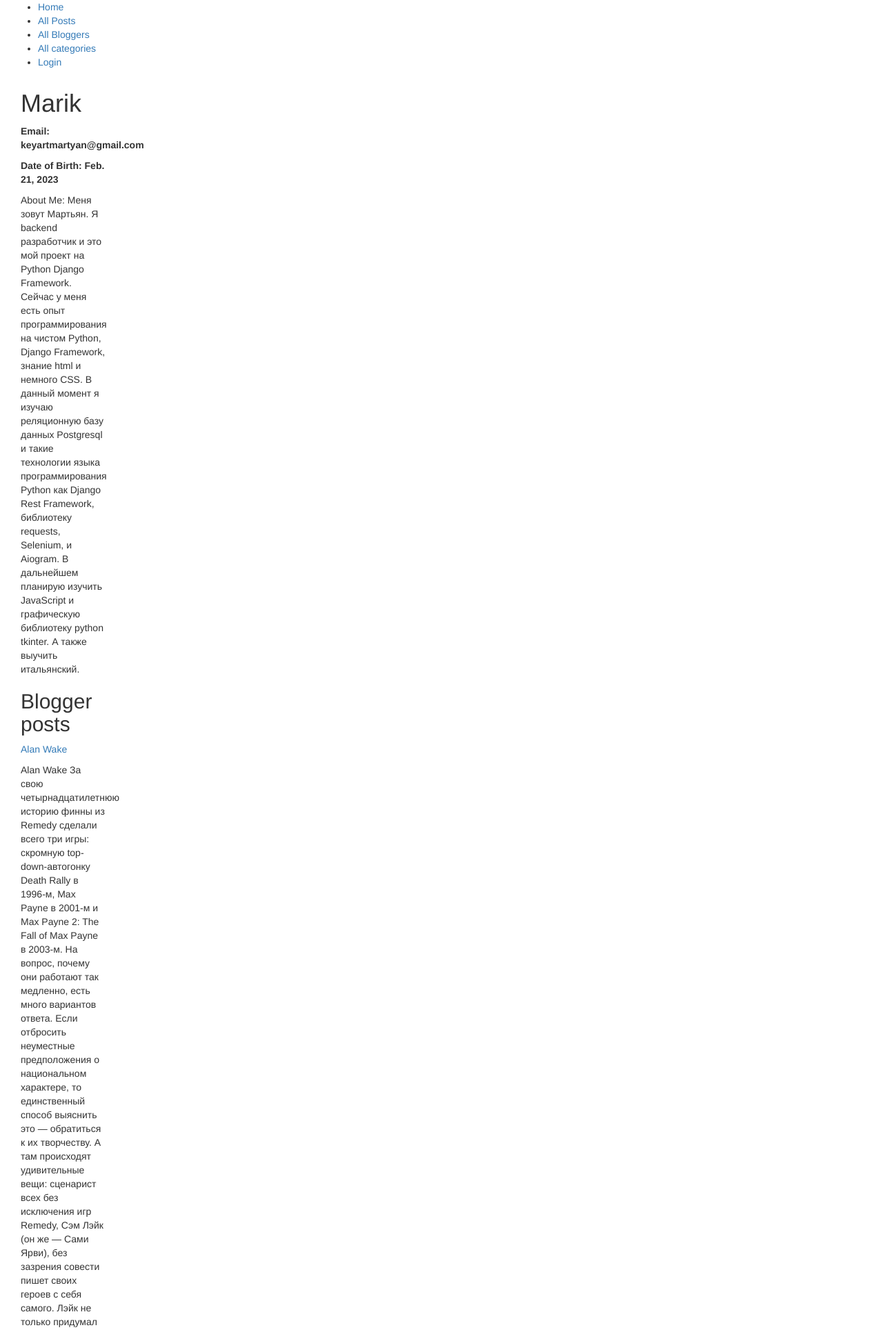
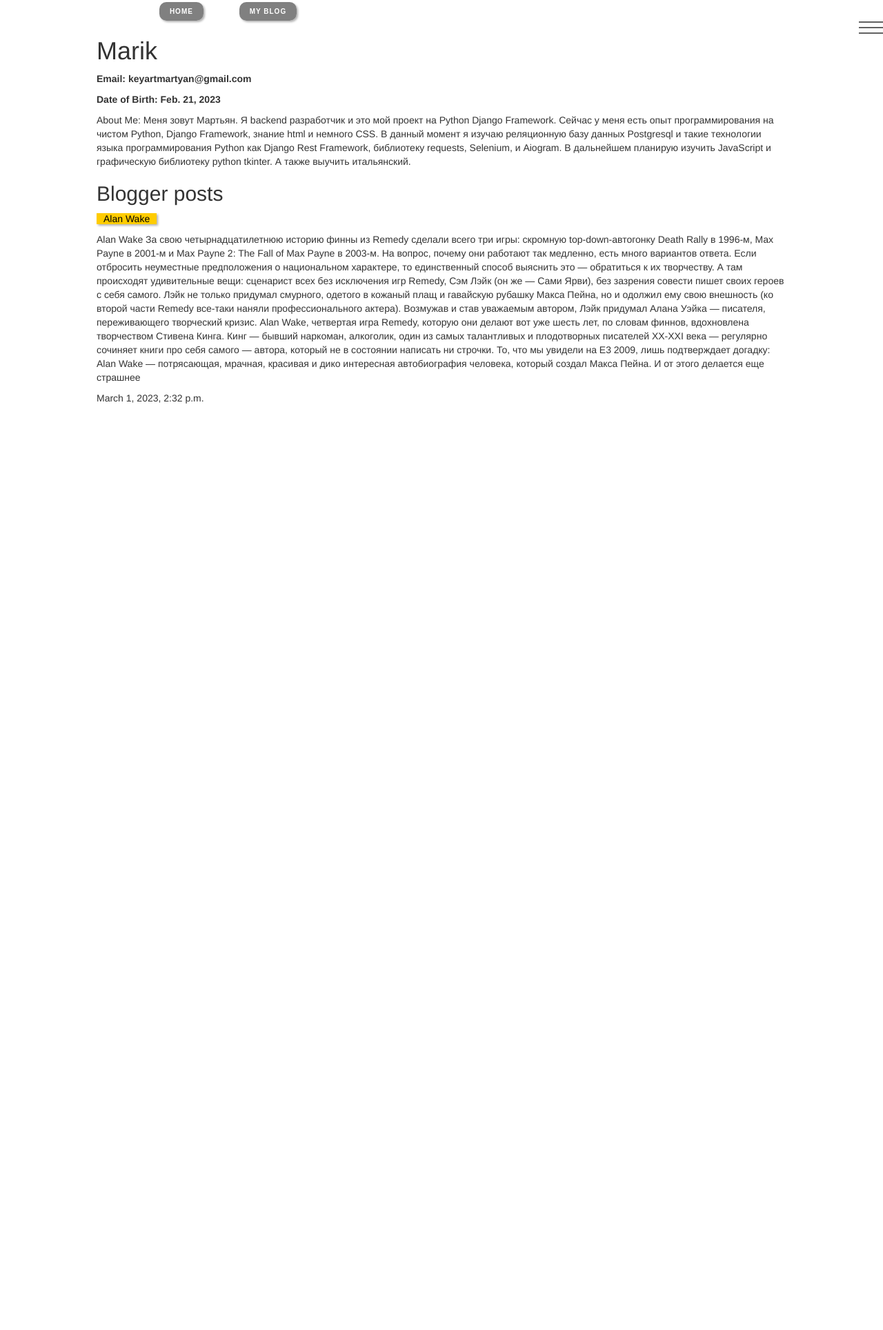
Before and after one commit to BrainDiver/miniblog, a Django app: page /blog/bloggers/3 in a window 1280 px wide. Shown: the top 1928 px of the page at 69% size. After the commit the page ends 585 px from the top, so only its background shows below. Run offline with Django 4.2, Linux system fonts and the light colour scheme; data comes from the database, SQL or seed files in the repository; both versions use the stored data as it was after the commit; some libraries are stand-ins or nearby versions.

Commit message:
Made simple CSS design

```diff
--- a/blog/models.py
+++ b/blog/models.py
@@ -7,7 +7,8 @@ class Category(models.Model):
     Model representing an category.
     """
     name = models.CharField(max_length=20, help_text= "Enter a blog category")
-
+    class Meta:
+        ordering=['name']
     def __str__(self):
         """
         String for representing the Model object.
@@ -23,6 +24,8 @@ class Blogger(models.Model):
     email = models.EmailField(unique= True)
     date_of_birth = models.DateField(null= True, blank= True)
     about_blogger = models.TextField(max_length= 3000, help_text= 'information about bloger')
+    class Meta:
+        ordering=['nickname']
     def __str__(self):
         """
         String for representing the Model object.
@@ -36,12 +39,13 @@ class Blogger(models.Model):
         return reverse('blogger-detail', args=[str(self.id)])
 
 class Post(models.Model):
-    title=models.CharField(max_length=40, help_text='Enter title for this blog')
+    title=models.CharField(max_length=40, help_text='Enter title for this post')
     blogger=models.ForeignKey('Blogger', on_delete=models.CASCADE,related_name= "bloggerposts")
     categories=models.ManyToManyField(Category, related_name='category_post')
     content=models.TextField()
     timestamp=models.DateTimeField(auto_now_add=True)
-
+    class Meta:
+        ordering=['-timestamp']
     def __str__(self):
         return self.title
     def display_category(self):
--- /dev/null
+++ b/blog/static/css/styles.css
@@ -0,0 +1,240 @@
+.menu-btn{
+  display: flex;
+  align-items: center;
+  position: absolute;
+  padding-top: 30px;
+  top: 0;
+  right:0;
+  width: 35px;
+  height: 50px;
+  cursor: pointer;
+  z-index: 1;
+}
+
+.menu-btn > span,
+.menu-btn > span::before,
+.menu-btn > span::after {
+  display: block;
+  position: absolute;
+  width: 100%;
+  height: 2px;
+  background-color: #616161;
+  transition-duration: .25s;
+}
+.menu-btn > span::before {
+  content: '';
+  top: -8px;
+}
+.menu-btn > span::after {
+  content: '';
+  top: 8px;
+}
+
+.menubox{
+  display: block;
+  position: fixed;
+  visibility: hidden;
+  top: 0;
+  top: -100%;
+  width: 300px;
+  height: 100%;
+  margin: 0;
+  padding: 80px 0;
+  list-style: none;
+  background-color: #ECEFF1;
+  box-shadow: 1px 0px 6px rgba(0, 0, 0, .2);
+  transition-duration: .25s;
+  z-index: 10;
+}
+
+.menu-item {
+  display: block;
+  padding: 12px 24px;
+  color: #333;
+  font-family: 'Roboto', sans-serif;
+  font-size: 20px;
+  font-weight: 600;
+  text-decoration: none;
+  transition-duration: .25s;
+}
+.menu-item:hover {
+  background-color: #CFD8DC;
+}
+
+
+#menu-toggle{
+  opacity: 0;
+}
+
+#menu-toggle:checked ~ .menu-btn > span{
+  transform: rotate(45deg);
+}
+#menu-toggle:checked ~ .menu-btn > span::before{
+  top: 0;
+  transform: rotate(0);
+}
+#menu-toggle:checked ~ .menu-btn > span::after{
+  top: 0;
+  transform: rotate(90deg);
+}
+#menu-toggle:checked ~ .menubox{
+  visibility: visible;
+  top: 0;
+}
+
+.topnav {
+   display: inline-block;
+   text-decoration: none;
+   text-transform: uppercase;
+   letter-spacing: 1px;
+   margin: 0 25px;
+   padding: 10px 25px;
+   font-size: 10px;
+   font-weight: bold;
+   font-family: 'Montserrat', sans-serif;
+   transition: 0.4s ease-in-out;
+}
+
+.topnav li {
+  display: inline;
+}
+
+/*кнопка */
+.topnav a {
+   border-radius: 10px;
+   background: grey;
+   color: white;
+   margin: 0 24px;
+   padding: 8px 15px;
+   position: relative;
+   box-shadow: 2px 2px 3px rgba(0, 0, 0, 0.3);
+}
+.topnav a:before, .topnav a:after {
+   content: "";
+   display: inline-block;
+   position: absolute;
+   top: calc(50% - 5px);
+   width: 4px;
+   height: 4px;
+   border-radius: 50%;
+   background: white;/*#F58262;*/
+   opacity: 0;
+   transition: .5s ease-in-out;
+}
+.topnav a:before {
+   left: 13px;
+}
+.topnav a:after {
+   right: 13px;
+}
+.topnav a:hover:before, .topnav a:hover:after {
+   opacity: 1;
+}
+
+.bodynav a {
+   background: #FFCC00;
+   color: black;
+   padding: 0px 10px;
+   position: relative;
+   box-shadow: 2px 2px 3px rgba(0, 0, 0, 0.3);
+}
+.bodynav a:before, .bodynav a:after {
+   content: "";
+   display: inline-block;
+   position: absolute;
+   top: calc(50% - 5px);
+   width: 4px;
+   height: 4px;
+   border-radius: 50%;
+   background: white;/*#F58262;*/
+   opacity: 0;
+   transition: .5s ease-in-out;
+}
+.bodynav a:before {
+   left: 13px;
+}
+.bodynav a:after {
+   right: 13px;
+}
+.bodynav a:hover:before, .bodynav a:hover:after {
+   opacity: 1;
+}
+
+body {
+  max-width:1000px;
+  margin:auto;
+  min-width:150px;
+}
+a{
+  text-decoration:none;
+}
+
+.a:active,a:hover {
+  background:#666666;
+  color:#ffffff;
+}
+.dropmenu {
+  display:none;
+}
+#dropmenu-toggle{
+  opacity: 0;
+}
+#dropmenu-toggle:checked ~ .dropmenu{
+  display: block;
+  top: 0;
+}
+
+.checkbox-btn {
+	display: inline-block;
+	margin: 0 5px 0 0;
+	user-select: none;
+	position: relative;
+        left: -25px;
+}
+.checkbox-btn input[type=checkbox] {
+	z-index: -1;
+	opacity: 0;
+	display: block;
+	width: 0;
+	height: 0;
+}
+.checkbox-btn span {
+	display: inline-block;
+	cursor: pointer;
+	padding: 0px 10px;
+	line-height: 25px;
+	border: 1px solid #999;
+	border-radius: 4px;
+	transition: background 0.2s ease;
+}
+
+/* Checked */
+.checkbox-btn input[type=checkbox]:checked + span {
+	background: yellow;/*#ffe0a6;*/
+}
+
+/* Focus */
+.focused span {
+	box-shadow: 0 0 0 0.2rem rgba(0,123,255,.25);
+}
+
+/* Hover */
+.checkbox-btn:hover {
+	color: #666;
+}
+
+/* Active */
+.checkbox-btn input[type=checkbox]:active:not(:disabled) + span {
+	background: yellow;/*#d2c5ac;*/
+	color: #000;
+}
+
+/* Disabled */
+.checkbox-btn input[type=checkbox]:disabled + span {
+	background: yellow/*#efefef;*/
+	color: #666;
+	cursor: default;
+}
+.checkbox-btn input[type=checkbox]:checked:disabled + span {
+	background: yellow;/*#f7efdc;/*
+}
--- a/blog/templates/base_generic.html
+++ b/blog/templates/base_generic.html
@@ -10,27 +10,37 @@
   {% load static %}
   <link rel="stylesheet" href="{% static 'css/styles.css' %}">
 </head>
+
 <body>
   <div class="container-fluid">
 
     <div class="row">
-      <div class="col-sm-2">
-      {% block sidebar %}
-      <ul class="sidebar-nav">
+      <div class="burger-menu">
+        <input id="menu-toggle" type="checkbox" />
+        <label class="menu-btn" for="menu-toggle">
+          <span></span>
+        </label>
+
+      {% block sidenav %}
+
+        <ul class="menubox">
+
+           <li><a class="menu-item" href="{% url 'posts'%}">Posts</a></li>
+           <li><a class="menu-item" href="{% url 'bloggers' %}">Bloggers</a></li>
+           <li><a class="menu-item" href="{% url 'categories' %}">Categories</a></li>
+           {% if user.is_authenticated %}
+           <li><a class="menu-item" href="{% url 'logout'%}?next={{request.path}}">Logout</a></li>
+           {% else %}
+           <li><a class="menu-item" href="{%url 'login' %}?next={{request.path}}">Login</a></li>
+           {% endif %}
+        </ul>
+        <ul class="topnav">
           <li><a href="{% url 'index'%}">Home</a></li>
-          <li><a href="{% url 'posts'%}">All Posts</a></li>
-          <li><a href="{% url 'bloggers' %}">All Bloggers</a></li>
-          <li><a href="{% url 'categories' %}">All categories</a></li>
-          {% if user.is_authenticated %}
-          <li>User:{{ user.get_username }}</li>
           <li><a href="{% url 'myblog' %}">My blog</a></li>
-          <li><a href="{% url 'logout'%}?next={{request.path}}">Logout</a></li>
-          {% else %}
-          <li><a href="{%url 'login' %}?next={{request.path}}">Login</a></li>
-          {% endif %}
-      </ul>
+        </ul>
       {% endblock %}
-      <div class="col-sm-10">
+      </div>
+      <div class="bodynav">
       {% block content %} {% endblock%}
       {% block pagination %}
         {% if is_paginated %}
--- a/blog/templates/blog/blogger_detail.html
+++ b/blog/templates/blog/blogger_detail.html
@@ -6,6 +6,11 @@
       <p><strong>Date of Birth: {{ blogger.date_of_birth }}</strong></p>
       <p>About Me: {{ blogger.about_blogger }} </p>
       {% if Edit %}
+      <input id="dropmenu-toggle" type="checkbox" />
+        <label class="checkbox-btn" for="dropmenu-toggle">
+          <span>Edit About Blogger</span>
+        </label>
+        <ul class="dropmenu">
           <form action="" method="post">
           {% csrf_token %}
               <table>
@@ -13,7 +18,10 @@
               </table>
           <input type="submit" value="Edit">
           </form>
-
+        </ul>
+      <p></p>
+      <p></p>
+      <p><strong>Create Post</strong></p>
       <form action="" method="post">
       {% csrf_token %}
           <table>
--- a/blog/templates/blog/blogger_list.html
+++ b/blog/templates/blog/blogger_list.html
@@ -6,6 +6,7 @@
     <ul>
       {% for blogger in blogger_list %}
       <li><a href="{{ blogger.get_absolute_url}}">{{blogger}}</a></li>
+      <li>{{ blogger.about_blogger }}</li>
       {% endfor %}
     </ul>
     {% else %}
--- a/blog/templates/blog/category_detail.html
+++ b/blog/templates/blog/category_detail.html
@@ -5,7 +5,7 @@
     {% if category_posts %}
     <ul>
        {% for post in category_posts %}
-       <li><a href="{{ post.get_absolute_url }}">{{ post }}</li>
+       <li><a href="{{ post.get_absolute_url }}">{{ post.title }}</a></li>
        {% endfor %}
     </ul>
     {% else %}
--- a/blog/templates/blog/post_list.html
+++ b/blog/templates/blog/post_list.html
@@ -5,7 +5,8 @@
     {% if post_list %}
     <ul>
       {% for post in post_list %}
-      <li><a href="{{ post.get_absolute_url }}">{{ post.title }}</a>({{post.blogger}})</li>
+      <li><a href="{{ post.get_absolute_url }}">{{ post.title }}</a><caption><strong>(Blogger: {{post.blogger}})</strong></caption></li>
+      <li>{{post.content}}</li>
       {% endfor %}
     </ul>
     {% else %}
--- a/blog/views.py
+++ b/blog/views.py
@@ -21,7 +21,6 @@ class BloggerListView(generic.ListView):
     paginate_by=10
 class BloggerDetailView(generic.DetailView):
     model= Blogger
-
     def get_context_data(self, **kwargs):
         context=super().get_context_data(**kwargs)
         if str(self.request.user) == "AnonymousUser":
@@ -55,7 +54,6 @@ class PostListView(generic.ListView):
     paginate_by=10
 class PostDetailView(generic.DetailView):
     model=Post
-    paginate_by=10
     def get_context_data(self, **kwargs):
         context=super().get_context_data(**kwargs)
         get_post=Post.objects.get(id=self.kwargs['pk'])
@@ -82,6 +80,7 @@ class CategoryDetailView(generic.DetailView):
         context['category_posts']= genre.category_post.all()[:10]
         return context
 
+@login_required
 def search(request):
     if request.method == "POST":
         form= request.POST
```
Also changed, not shown: blog/static/css/alpha.css (added, +57 -0 lines), blog/templates/index.html (+14 -5 lines), db.sqlite3. Lines whose indentation alone changed are shown as unchanged.
